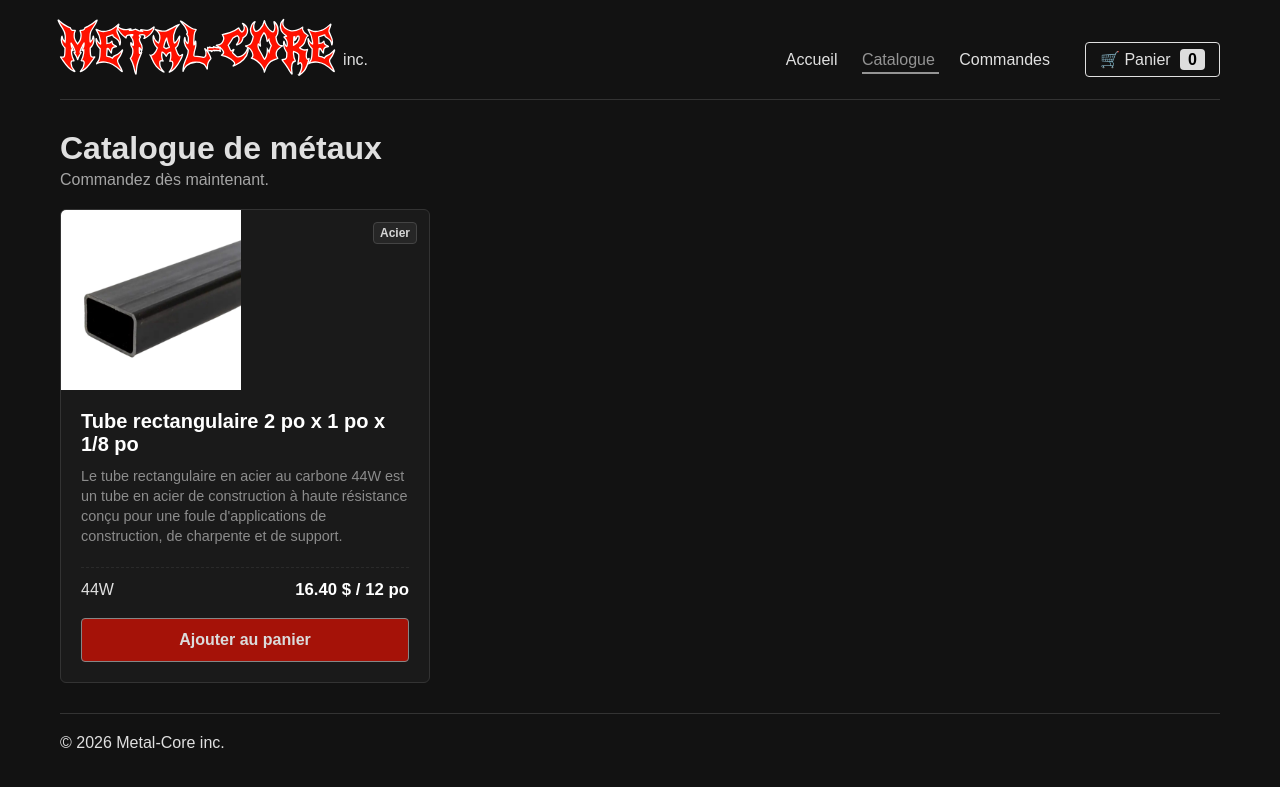
After one commit to alexbed98/php.pfi.com, a PHP site: page /catalog in a window 1280 px wide. The commit adds this page. Shown: the top 787 px of the page. Run offline with PHP 8.4, Linux system fonts and the light colour scheme.

Commit message:
catalogue en cours

```diff
--- /dev/null
+++ b/catalog.php
@@ -0,0 +1,29 @@
+<?php
+
+require_once 'core/error-exception.php';
+require_once 'src/initialization.php';
+require_once 'src/Page.php';
+
+const ACTIVE_PAGE = Page::Catalog;
+
+?>
+
+<!DOCTYPE html>
+<html lang="en">
+
+<?php include_once TEMPLATE . '/head.php'; ?>
+
+<body>
+    <div class="body-container">
+
+        <?php include_once TEMPLATE . '/header.php'; ?>
+
+        <div class="main-container">
+            <?php include_once TEMPLATE . '/catalog-view.php' ?>
+        </div>
+
+        <?php include_once TEMPLATE . '/footer.php'; ?>
+    </div>
+</body>
+
+</html>
--- /dev/null
+++ b/public/css/catalog.css
@@ -0,0 +1,89 @@
+.catalog-header {
+    display: flex;
+    flex-direction: column;
+    gap:4px
+}
+
+.catalog-header p {
+    color: #a5a5a5;
+}
+
+.catalog-grid {
+    margin-top: 20px;
+    display: grid;
+    grid-template-columns: repeat(auto-fill, minmax(320px, 1fr));
+    gap: 25px;
+}
+
+.product-card {
+    background-color: #1a1a1a;
+    border: 1px solid #333333;
+    border-radius: 6px;
+    position: relative;
+    overflow: hidden;
+    display: flex;
+    flex-direction: column;
+    transition: transform 0.2s ease, border-color 0.2s ease;
+}
+
+.product-card:hover {
+    transform: translateY(-2px);
+    border-color: #555555;
+}
+
+.product-material {
+    position: absolute;
+    top: 12px;
+    right: 12px;
+    background-color: #262626;
+    border: 1px solid #444444;
+    color: #d6d6d6;
+    font-size: 0.75rem;
+    font-weight: bold;
+    padding: 3px 6px;
+    border-radius: 4px;
+}
+
+.product-img {
+    height: 180px;
+    display: flex;
+    align-items: center;
+    justify-content: center;
+}
+
+.product-info {
+    padding: 20px;
+    display: flex;
+    flex-direction: column;
+    flex-grow: 1;
+}
+
+.product-info h3 {
+    font-size: 1.25rem;
+    color: #ffffff;
+    margin-bottom: 10px;
+}
+
+.product-desc {
+    color: #8c8c8c;
+    font-size: 0.9rem;
+    line-height: 1.4;
+    margin-bottom: 20px;
+    flex-grow: 1;
+}
+
+/* Métadonnées (taille et prix) */
+.product-meta {
+    display: flex;
+    justify-content: space-between;
+    align-items: center;
+    margin-bottom: 18px;
+    padding-top: 12px;
+    border-top: 1px dashed #2a2a2a;
+}
+
+.product-price {
+    color: #ffffff;
+    font-weight: bold;
+    font-size: 1.05rem;
+}
--- a/public/css/home.css
+++ b/public/css/home.css
@@ -11,6 +11,7 @@
     display: flex;
     align-items: center;
 }
+
 
 .home-content {
     max-width: 650px;
@@ -30,20 +31,3 @@
     line-height: 1.6;
     margin-bottom: 30px;
 }
-
-/* Bouton catalogue */
-.btn-primary {
-    display: inline-block;
-    background-color: #b61206;
-    color: #ffffff;
-    font-weight: bold;
-    padding: 12px 26px;
-    border-radius: 4px;
-    transition: background-color 0.2s ease, transform 0.1s ease;
-}
-
-.btn-primary:hover {
-    background-color: #d31f12;
-    color: #ffffff;
-    transform: translateY(-2px);
-}
--- a/public/css/main.css
+++ b/public/css/main.css
@@ -35,5 +35,24 @@ a:hover {
 
 /* Conteneur du main body */
 .main-container {
-    padding: 40px 0;
+    padding: 30px 0;
 }
+
+/* bouton */
+.btn-primary {
+    display: inline-block;
+    background-color: #a51208;
+    border: 1px solid rgb(134, 134, 134);
+    color: #dbdbdb;
+    font-weight: bold;
+    padding: 12px 26px;
+    border-radius: 4px;
+    transition: background-color 0.2s ease, transform 0.1s ease;
+    text-align: center;
+}
+
+.btn-primary:hover {
+    background-color: #d31f12;
+    color: #ffffff;
+    transform: translateY(-2px);
+}
--- /dev/null
+++ b/template/catalog-view.php
@@ -0,0 +1,27 @@
+<main class="catalog-container">
+
+    <div class="catalog-header">
+        <h1>Catalogue de métaux</h1>
+        <p>Commandez dès maintenant.</p>
+    </div>
+
+    <div class="catalog-grid">
+
+        <article class="product-card">
+            <div class="product-material">Acier</div>
+            <div class="img-container">
+                <img src="/public/img/placeholder-metal.jpg" alt="un beau gros tube en metal" class="product-img"/>
+            </div>
+            <div class="product-info">
+                <h3>Tube rectangulaire 2 po x 1 po x 1/8 po</h3>
+                <p class="product-desc">Le tube rectangulaire en acier au carbone 44W est un tube en acier de construction à haute résistance conçu pour une foule d'applications de construction, de charpente et de support. </p>
+                <div class="product-meta">
+                    <span class="product-grade">44W</span>
+                    <span class="product-price">16.40 $ / 12 po</span>
+                </div>
+                <a href="#" class="btn-primary">Ajouter au panier</a>
+            </div>
+        </article>
+
+    </div>
+</main>
--- /dev/null
+++ b/template/head.php
@@ -0,0 +1,12 @@
+<head>
+    <meta charset="UTF-8">
+    <meta name="viewport" content="width=device-width, initial-scale=1.0">
+    <title>Metal-core</title>
+
+    <link rel="stylesheet" href="<?= CSS . '/main.css' ?>">
+    <link rel="stylesheet" href="<?= CSS . '/header.css' ?>">
+    <link rel="stylesheet" href="<?= CSS . '/footer.css' ?>">
+    <link rel="stylesheet" href="<?= CSS . '/home.css' ?>">
+    <link rel="stylesheet" href="<?= CSS . '/catalog.css' ?>">
+
+</head>
```
Also changed, not shown: index.php (+1 -11 lines), public/img/placeholder-metal.jpg (added).
